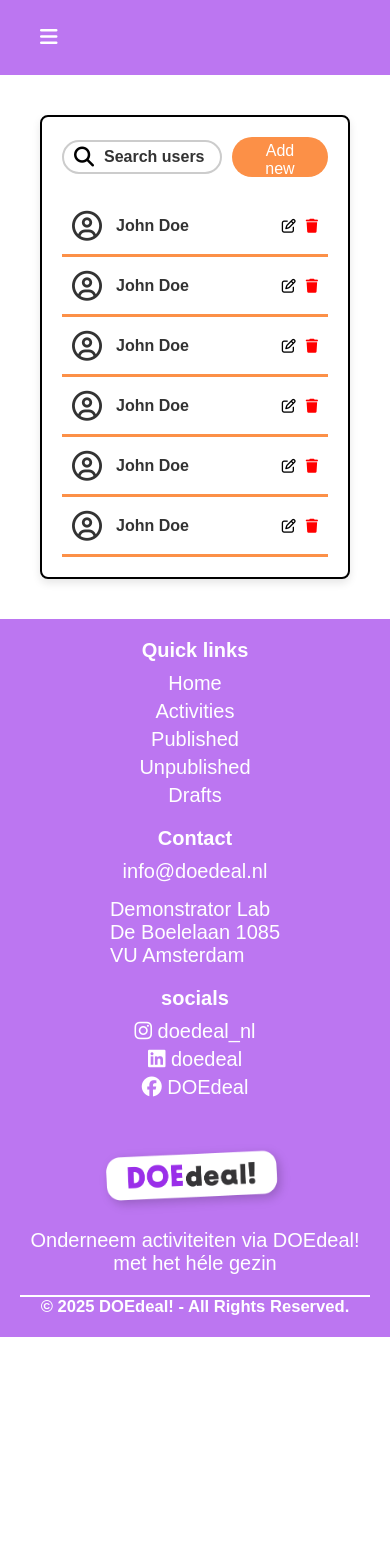
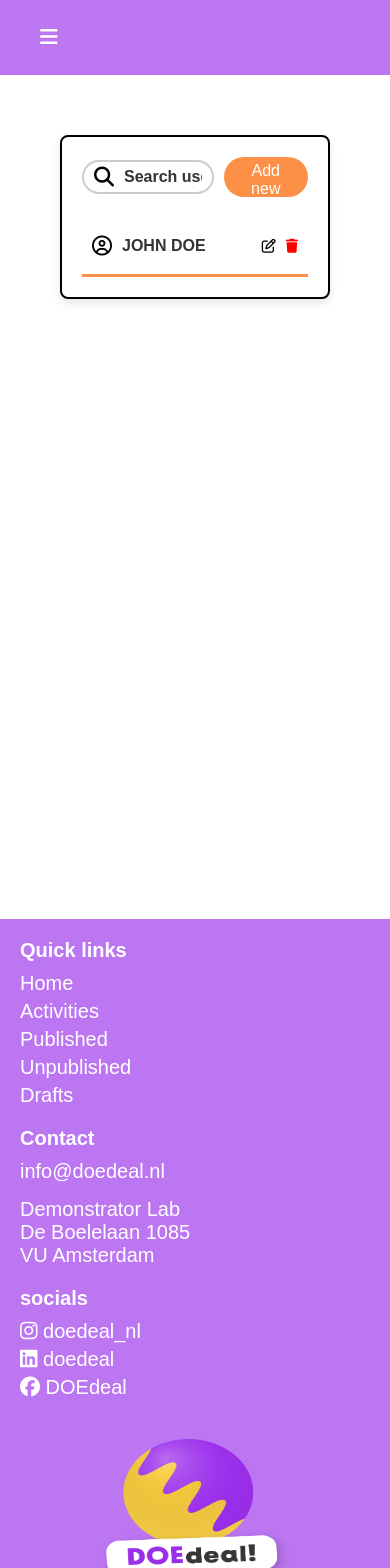
Before and after one commit to DDammers-MA/Business-portal, a Next.js app: page /users in a window 390 px wide. Shown: the top 1568 px of the page. Before the commit the page ends 1337 px from the top, so only its background shows below. Built offline with nearby package versions, Linux system fonts and the light colour scheme.

Commit message:
sidebar changes

```diff
--- a/src/app/globals.css
+++ b/src/app/globals.css
@@ -13,6 +13,7 @@ html {
 body {
 	font-family: sans-serif;
 	font-size: 2rem;
+	width: 100%;
 }
 
 /* Layout Container */
--- /dev/null
+++ b/src/app/layout.module.scss
@@ -0,0 +1,28 @@
+/* layoutWrapper.module.scss */
+.layoutWrapper {
+    display: flex;
+    min-height: 100vh;
+    overflow-x: hidden;
+  }
+
+  .main {
+    flex: 1;
+    transition: margin-left 0.3s ease;
+    padding: 2rem;
+    margin-left: 0;
+  }
+
+  .mainShifted {
+    margin-left: 250px; // Or whatever your sidebar width is
+  }
+  .main {
+    transition: margin-left 0.3s ease;
+    padding: 2rem;
+    margin-left: 0;
+
+    min-height: 100vh;
+  }
+
+  .mainShifted {
+    margin-left: 250px; // match sidebar width
+  }
--- a/src/app/layout.tsx
+++ b/src/app/layout.tsx
@@ -1,12 +1,10 @@
+// layout.tsx (SERVER COMPONENT)
 import type { Metadata } from "next";
 import { Geist, Geist_Mono } from "next/font/google";
-
 import "./globals.css";
-import Sidebar from "@/components/sidebar/sidebar";
-
-import Script from 'next/script';
-import Footer from '@/components/footer/footer';
-
+import Script from "next/script";
+import Footer from "@/components/footer/footer";
+import LayoutWrapper from "@/app/layoutWrapper"; // <- new client-side wrapper
 
 const geistSans = Geist({
   variable: "--font-geist-sans",
@@ -27,29 +25,21 @@ export const metadata: Metadata = {
 
 export default function RootLayout({
   children,
-}: Readonly<{
+}: {
   children: React.ReactNode;
-}>) {
+}) {
   return (
     <html lang="en">
-
       <head>
-        {/* Laad Font Awesome-script asynchroon */}
         <Script
           src="https://kit.fontawesome.com/8a111eb1bb.js"
           crossOrigin="anonymous"
-          strategy="afterInteractive" // Dit zorgt ervoor dat het script pas na de interactie wordt geladen
+          strategy="afterInteractive"
         />
       </head>
       <body className={`${geistSans.variable} ${geistMono.variable}`}>
-        <main style={{ flex: 1 }}>
-          <Sidebar />
-
-          {children}
-        </main>
-
+        <LayoutWrapper>{children}</LayoutWrapper>
         <Footer />
-
       </body>
     </html>
   );
--- /dev/null
+++ b/src/app/layoutWrapper.tsx
@@ -0,0 +1,23 @@
+// LayoutWrapper.tsx
+"use client";
+
+import { useState } from "react";
+import Sidebar from "@/components/sidebar/sidebar";
+import styles from "./layout.module.scss";
+
+const LayoutWrapper = ({ children }: { children: React.ReactNode }) => {
+  const [isOpen, setIsOpen] = useState(false);
+
+  return (
+    <>
+      <Sidebar isOpen={isOpen} setIsOpen={setIsOpen} />
+      <main
+        className={`${styles.main} ${isOpen ? styles.mainShifted : ""}`}
+      >
+        {children}
+      </main>
+    </>
+  );
+};
+
+export default LayoutWrapper;
--- a/src/app/users/page.tsx
+++ b/src/app/users/page.tsx
@@ -4,8 +4,18 @@ import { useState } from "react";
 import { useRouter } from "next/navigation";
 import styles from "./user.module.scss";
 
+import { Modal } from '@/components/modal/modal';
+
 export default function Search() {
-  const router = useRouter();
+
+  const users = [
+    {
+      id: 1,
+      image: '/images/image.png',
+      Name: 'JOHN DOE',
+
+    },
+  ];
   const [isModalOpen, setIsModalOpen] = useState(false);
   const [selectedUser, setSelectedUser] = useState<number | null>(null);
   const [formData, setFormData] = useState({
@@ -23,10 +33,6 @@ export default function Search() {
   const handleDeleteUser = (userIndex: number) => {
     console.log(`Delete user ${userIndex + 1}`);
     // Hier komt de back-end voor de functie om een gebruiker te verwijderen
-  };
-
-  const handleAddUser = () => {
-    router.push("/register");
   };
 
   const closeModal = () => {
@@ -69,7 +75,9 @@ export default function Search() {
         </div>
         <button
           className={styles.user__addUserButton}
-          onClick={handleAddUser}
+        	onClick={() => {
+            setIsModalOpen(true);
+          }}
         >
           Add new user
         </button>
@@ -78,10 +86,10 @@ export default function Search() {
 
 
         <div className={styles.user__userList}>
-        {Array.from({ length: 6 }).map((_, index) => (
-          <div key={index} className={styles.user__userRow}>
-            <i className={`fa-regular fa-circle-user ${styles.user__userIcon}`}></i>
-            <span className={styles.user__userName}>John Doe</span>
+  {users.map((user, index) => (
+    <div key={user.id} className={styles.user__userRow}>
+       <i className={'fa-regular fa-circle-user ${styles.user__userIcon'}></i>
+      <span className={styles.user__userName}>{user.Name}</span>
       <i
         className={`fa-regular fa-pen-to-square ${styles.user__editIcon}`}
         onClick={() => handleEditUser(index)}
@@ -143,6 +151,17 @@ export default function Search() {
         </div>
       </div>
       </div>
+
+      <Modal
+              isOpen={isModalOpen}
+              onClose={() => {
+                setIsModalOpen(false);
+              }}
+            >
+              <p>hallo</p>
+            </Modal>
+
+
       </div>
   );
 }
--- a/src/app/users/user.module.scss
+++ b/src/app/users/user.module.scss
@@ -8,7 +8,7 @@
     &__container {
 
         max-width: 132rem;
-        width: 100%;
+     width: 100%;
          border: 0.2rem solid #000;
         border-radius: 0.8rem;
         box-shadow: 0 0.4rem 0.8rem rgba(0, 0, 0, 0.1);
--- a/src/components/footer/footer.module.scss
+++ b/src/components/footer/footer.module.scss
@@ -49,8 +49,8 @@
     }
 
     &__rightContainer__logoContainer{
-        width: 30rem;
-        height: 10rem;
+        width: 20rem;
+        height: 15rem;
       }
 
     &__rightContainer__logo{
@@ -188,7 +188,7 @@
 
     &__rightContainer__logoContainer {
         width: 20rem;
-        height: 8rem;
+        height: 15rem;
     }
 
     &__copyright {
@@ -198,7 +198,7 @@
 }
 }
 
-@media screen and (max-width: 570px) {
+
     @media screen and (max-width: 570px) {
         .footer {
           &__container {
@@ -206,6 +206,11 @@
             align-items: center;
             justify-content: center;
           }
+
+          &__list {
+            align-items: flex-start;
+        }
+
 
 
           &__title{
@@ -227,8 +232,8 @@
           }
 
           &__listContainer {
-            align-items: center;
-            text-align: center;
+            align-items: flex-start;
+            text-align: flex-start;
           }
 
           &__listItem {
@@ -241,5 +246,3 @@
           }
         }
       }
-
-  }
--- a/src/components/footer/footer.tsx
+++ b/src/components/footer/footer.tsx
@@ -81,10 +81,10 @@ const footer = () => {
                     <div className={styles.footer__rightContainer}>
 
                         <div className={styles.footer__rightContainer__logoContainer}>
-                        <img className={styles.footer__rightContainer__logo} src="logo.png" alt="Logo" />
+                        <img className={styles.footer__rightContainer__logo} src="test complete logo.png" alt="Logo" />
                         </div>
 
-                        <li className={styles.footer__listItem}>Onderneem activiteiten via DOEdeal! met het héle gezin</li>
+                        <li className={styles.footer__listItem}>Unite, Explore & Connect</li>
 
                     </div>
 
--- a/src/components/sidebar/sidebar.module.scss
+++ b/src/components/sidebar/sidebar.module.scss
@@ -84,6 +84,11 @@ padding: 1rem 4rem;
 
   &--shifted {
     margin-left: 25rem;
+
+      width: calc(100% - 25rem);
+      margin-left: 25rem;
+
+      transition: 0.2s all ;
   }
 
   &__container{
--- a/src/components/sidebar/sidebar.tsx
+++ b/src/components/sidebar/sidebar.tsx
@@ -1,11 +1,16 @@
 "use client";
 
-import { useState } from "react";
+// import { useState } from "react";
 import Link from "next/link";
 import styles from "./sidebar.module.scss";
 
-const Sidebar = () => {
-  const [isOpen, setIsOpen] = useState(false);
+type SidebarProps = {
+  isOpen: boolean;
+  setIsOpen: (open: boolean) => void;
+};
+
+const Sidebar = ({ isOpen, setIsOpen }: SidebarProps) => {
+
 
   return (
     <>
@@ -63,10 +68,10 @@ const Sidebar = () => {
 
         <h2 className={styles.sidebar__title}>
           Admin
-          {/* Show the hamburger button only when sidebar is open */}
+          {/* Show the h amburger button only when sidebar is open */}
             </h2>
 
-            <SidebarItem href="/" label="Users" />
+            <SidebarItem href="/users" label="Users" />
             <SidebarItem href="/profile" label="Unapproved activities" />
             <SidebarItem href="/settings" label="Statistics" />
           </ul>
```
Also changed, not shown: public/complete logo.png (added), public/test complete logo.png (added). Lines whose indentation alone changed are shown as unchanged.
